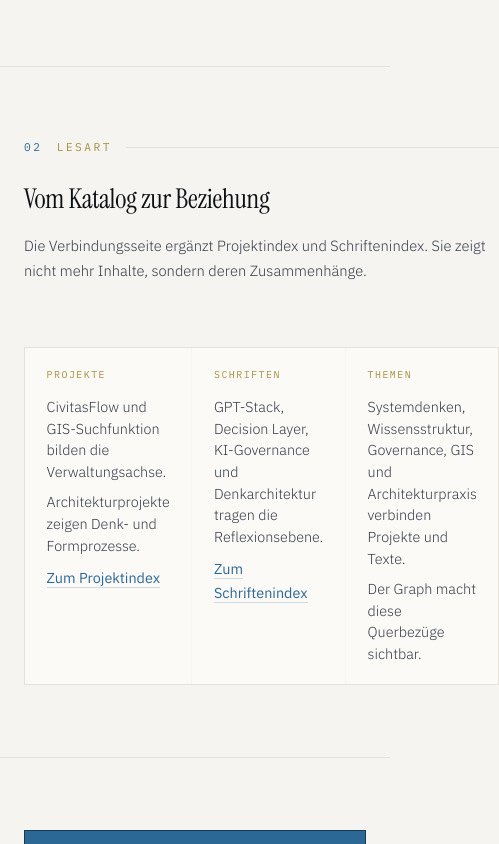
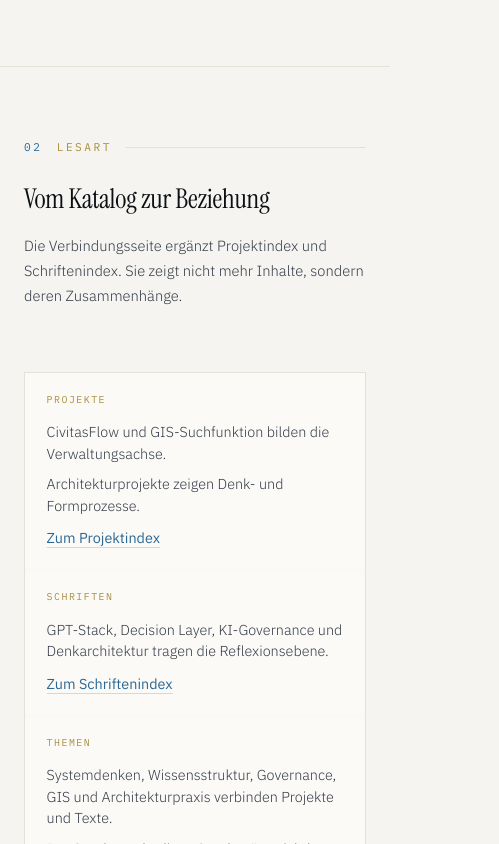
Before and after one commit to hsumartin/hsu-digital, a Next.js app: page /verbindungen in a window 390 px wide. Shown: the part 2140-2984 px from the top of the page, 499 px wide, since content can reach past the window. Built offline with nearby package versions, Linux system fonts and the light colour scheme.

Commit message:
fix: resolve mobile overflow on profile and connections pages

```diff
--- a/src/app/globals.css
+++ b/src/app/globals.css
@@ -188,6 +188,29 @@
   }
 }
 
+/* Profile hero: 1 col → 42% | 1fr at 900px */
+.grid-profile-hero {
+  display: grid;
+  grid-template-columns: 1fr;
+}
+@media (min-width: 900px) {
+  .grid-profile-hero {
+    grid-template-columns: 42% 1fr;
+  }
+}
+
+/* Connection block: 1 col → repeat(3,1fr) at 760px */
+.grid-connection-block {
+  display: grid;
+  gap: 1px;
+  grid-template-columns: 1fr;
+}
+@media (min-width: 760px) {
+  .grid-connection-block {
+    grid-template-columns: repeat(3, 1fr);
+  }
+}
+
 /* Nav status badge pulse — decorative only */
 .nav-pulse-dot {
   width: 6px;
--- a/src/app/verbindungen/page.tsx
+++ b/src/app/verbindungen/page.tsx
@@ -126,7 +126,7 @@ export default function VerbindungenPage() {
             </aside>
 
             {/* ConnectionBlock */}
-            <div className="grid border border-stone-200 bg-[#F8F7F3] max-[760px]:grid-cols-1" style={{ gridTemplateColumns: 'repeat(3,1fr)', gap: '1px' }}>
+            <div className="grid-connection-block border border-stone-200 bg-[#F8F7F3]">
               {[
                 {
                   title: 'Projekte',
--- a/src/components/ueber-mich/ProfileHero.tsx
+++ b/src/components/ueber-mich/ProfileHero.tsx
@@ -3,8 +3,7 @@ import Image from 'next/image';
 export default function ProfileHero() {
   return (
     <section
-      className="grid max-[900px]:grid-cols-1 overflow-hidden"
-      style={{ gridTemplateColumns: '42% 1fr' }}
+      className="grid-profile-hero overflow-hidden"
       aria-label="Profil"
     >
       {/* Portrait */}
```
